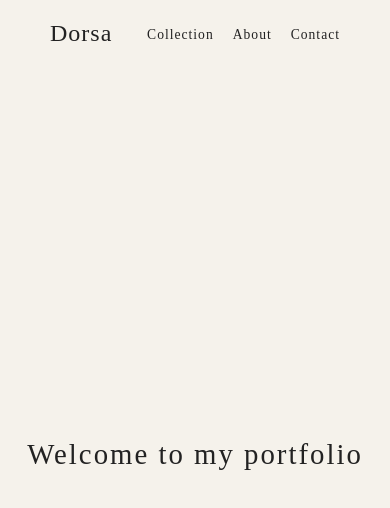
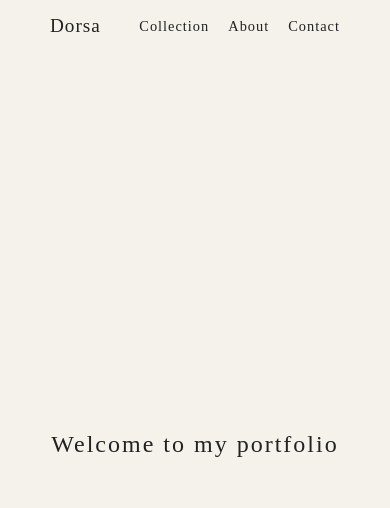
Before and after one commit to ddshan9/dorsaderakhshan, a plain HTML site: page index.html in a window 390 px wide. Drawn offline with Linux system fonts and the light colour scheme; a web font is replaced by a local one.

Commit message:
Update index.html

```diff
--- a/index.html
+++ b/index.html
@@ -16,8 +16,8 @@
     header {
       display: flex;
       justify-content: space-between;
-      align-items: center;
-      padding: 20px 50px;
+      align-items: center;  /* aligns name and nav vertically */
+      padding: 15px 50px;
       background: #f5f2eb;
       position: sticky;
       top: 0;
@@ -26,7 +26,7 @@
 
     /* Name on the left */
     .name {
-      font-size: 2rem;   /* slightly smaller font */
+      font-size: 1.5rem;   /* smaller, subtle size */
       font-weight: 400;
       letter-spacing: 1px;
     }
@@ -38,7 +38,7 @@
       font-weight: 400;
       letter-spacing: 1px;
       margin-left: 25px;
-      font-size: 0.95rem;  /* slightly smaller nav font */
+      font-size: 1rem;  /* default nav font size */
     }
 
     nav a:hover {
@@ -47,11 +47,11 @@
 
     /* Optional hero section below header */
     .hero {
-      height: calc(100vh - 70px); /* remaining screen height */
+      height: calc(100vh - 60px); /* remaining screen height */
       display: flex;
       justify-content: center;
       align-items: center;
-      font-size: 2.5rem;  /* slightly smaller hero text */
+      font-size: 2rem;  /* hero text size */
       font-weight: 300;
       letter-spacing: 2px;
     }
@@ -59,14 +59,14 @@
     /* Responsive scaling */
     @media (max-width: 768px) {
       .name {
-        font-size: 1.5rem;
+        font-size: 1.2rem;
       }
       nav a {
-        font-size: 0.85rem;
+        font-size: 0.9rem;
         margin-left: 15px;
       }
       .hero {
-        font-size: 1.8rem;
+        font-size: 1.5rem;
       }
     }
   </style>
@@ -82,7 +82,7 @@
   </nav>
 </header>
 
-<!-- Optional hero section below -->
+<!-- Optional hero section below header -->
 <div class="hero">Welcome to my portfolio</div>
 
 </body>
```
